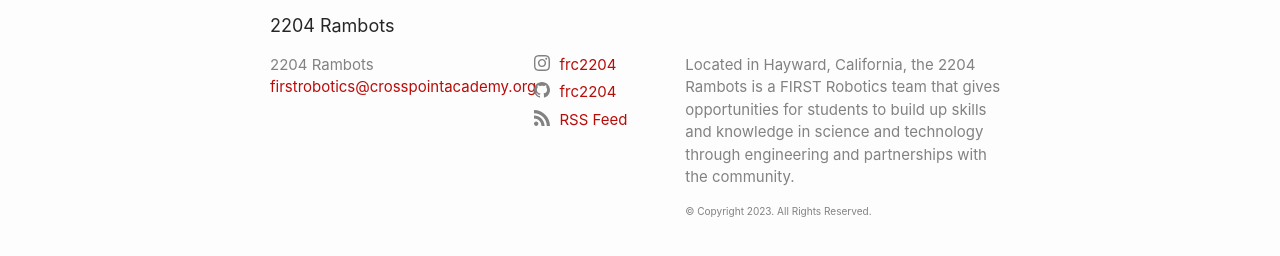
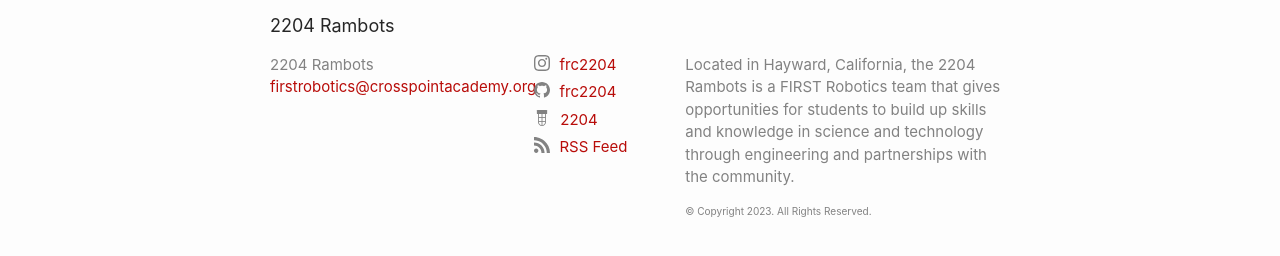
Before and after one commit to frc2204/website, a Jekyll site: the page built from index.md, in a window 1280 px wide. Shown: the part 621-877 px from the top of the page. Built offline with Jekyll 4.4.1, drawn with Linux system fonts in a browser that asks for light colours.

Commit message:
Add social icons

```diff
--- a/_includes/social.html
+++ b/_includes/social.html
@@ -10,5 +10,6 @@
   {%- if site.twitter_username -%}<li><a href="https://www.twitter.com/{{ site.twitter_username| cgi_escape | escape }}"><svg class="svg-icon"><use xlink:href="{{ '/assets/minima-social-icons.svg#twitter' | relative_url }}"></use></svg> <span class="username">{{ site.twitter_username| escape }}</span></a></li>{%- endif -%}
   {%- if site.youtube_username -%}<li><a href="https://youtube.com/{{ site.youtube_username| cgi_escape | escape }}"><svg class="svg-icon"><use xlink:href="{{ '/assets/minima-social-icons.svg#youtube' | relative_url }}"></use></svg> <span class="username">{{ site.youtube_username| escape }}</span></a></li>{%- endif -%}
   {%- if site.googleplus_username -%}<li><a href="https://plus.google.com/{{ site.googleplus_username| escape }}"><svg class="svg-icon"><use xlink:href="{{ '/assets/minima-social-icons.svg#googleplus' | relative_url }}"></use></svg> <span class="username">{{ site.googleplus_username| escape }}</span></a></li>{%- endif -%}
+  {%- if site.tba -%}<li><a href="https://www.thebluealliance.com/team/{{ site.tba| escape }}"><img src="{{ '/assets/tba_lamp.svg' | relative_url }}" class="svg-icon"><span class="username" style="padding-left: 5px">{{ site.tba | escape }}</span></a></li>{%- endif -%}
   {%- if site.rss -%}<li><a href="{{ 'feed.xml' | relative_url }}"><svg class="svg-icon"><use xlink:href="{{ '/assets/minima-social-icons.svg#rss' | relative_url }}"></use></svg> <span>{{ site.rss | escape }}</span></a></li>{%- endif -%}
 </ul>
```
Also changed, not shown: assets/minima-social-icons.svg, assets/tba_lamp.svg (added).
